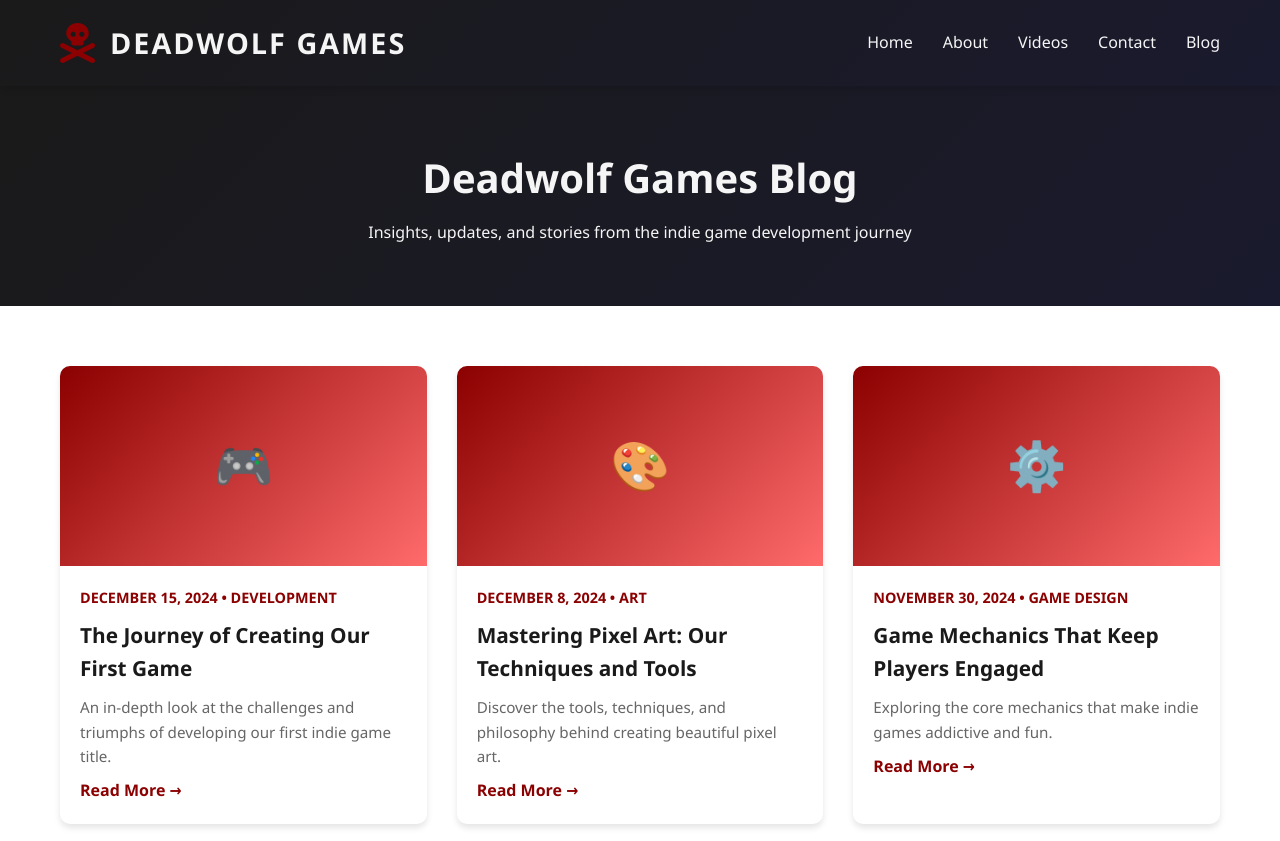
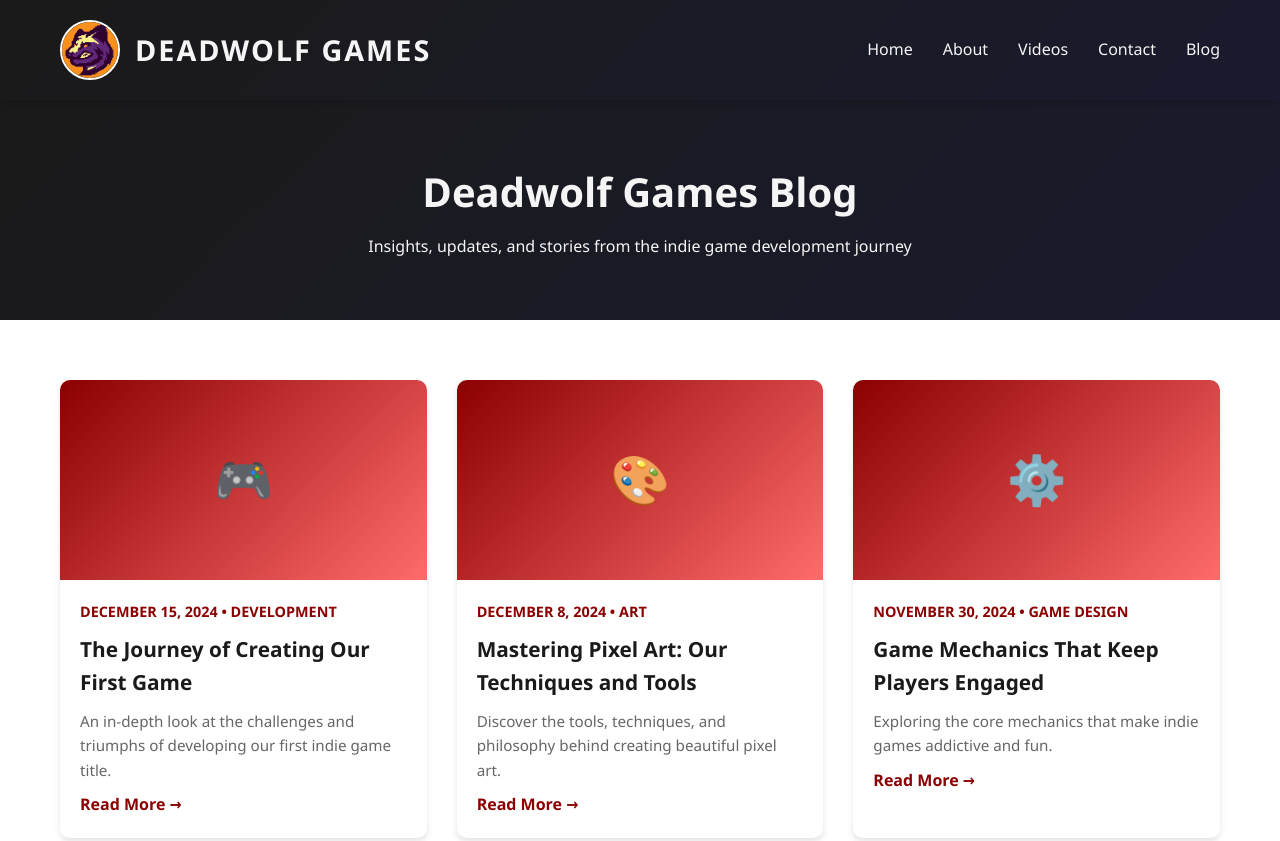
Before and after one commit to Niharkanta1/deadwolf-games, a website built with Vite: page blog.html in a window 1280 px wide. Shown: the top 841 px of the page. Built offline with nearby package versions, Linux system fonts and the light colour scheme.

Commit message:
Fix blog page logo - use image logo instead of Font Awesome icon

```diff
--- a/blog.html
+++ b/blog.html
@@ -14,7 +14,8 @@
         <div class="container">
             <div class="header-content">
                 <div class="logo">
-                    <i class="fas fa-skull-crossbones"></i>
+                    <!-- <i class="fas fa-skull-crossbones"></i> -->
+                    <img src="assets/logo.png" alt="Deadwolf Games Logo">
                     <h1>Deadwolf Games</h1>
                 </div>
                 <nav class="nav">
```
